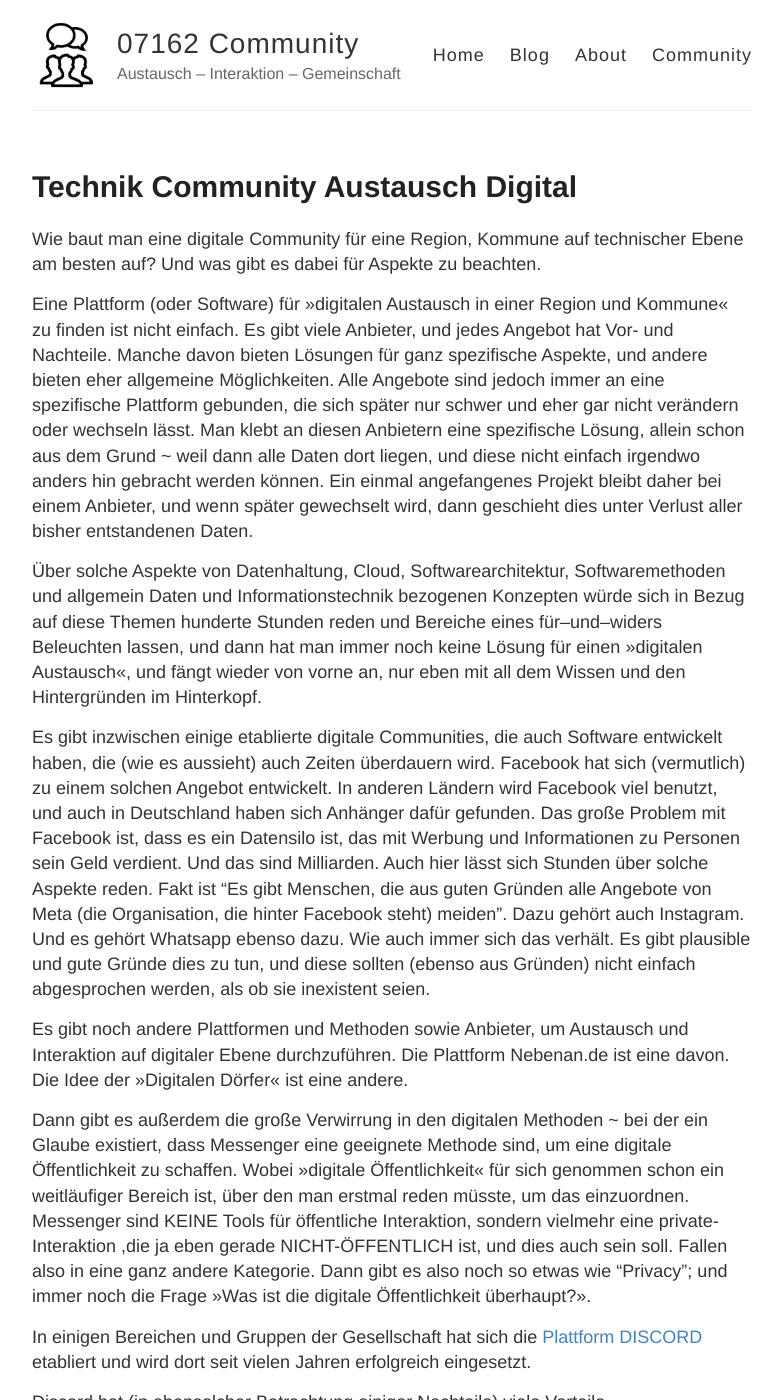
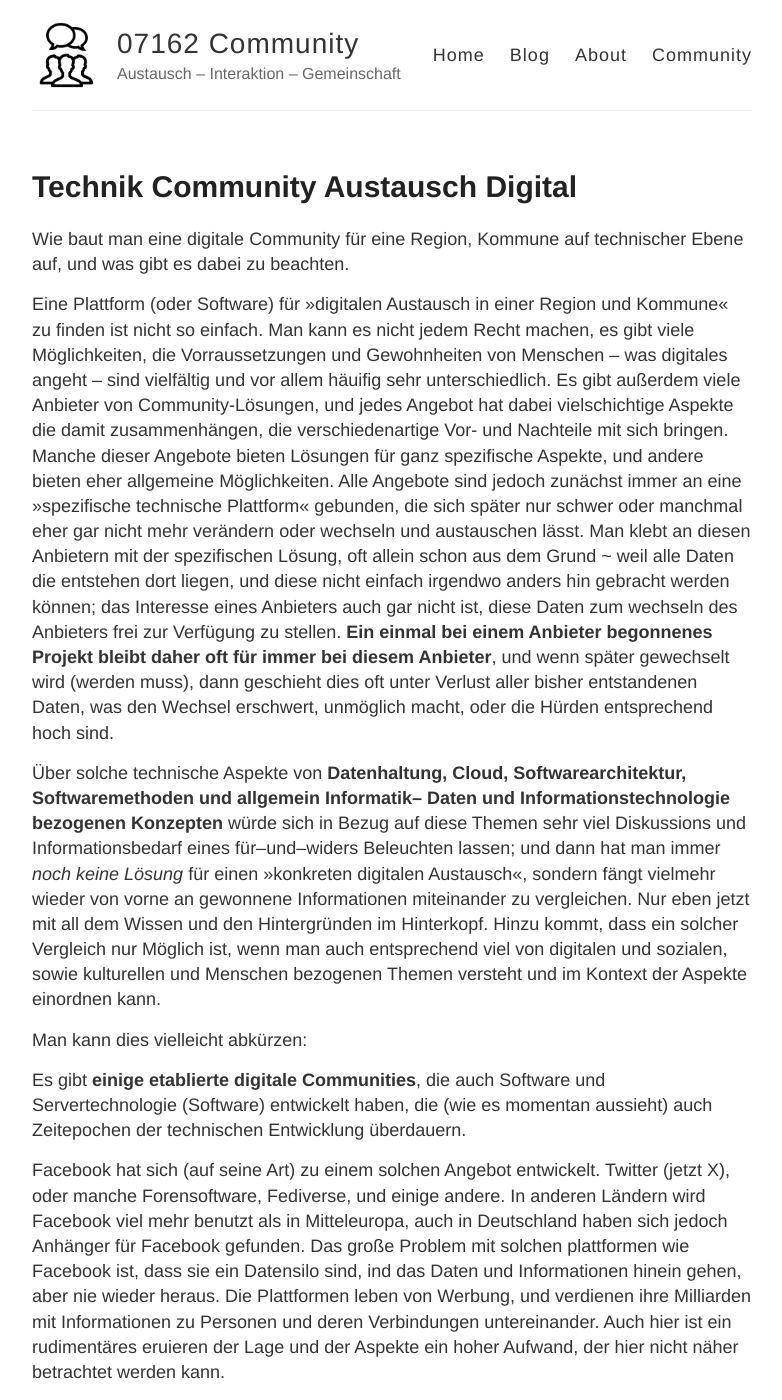
Before and after one commit to filstal/gingen, a Jekyll site: the page built from _posts/2024-09-09-technik-community-austausch-digital.md, in a window 1280 px wide and 1400 px high. Shown: the whole window, without its empty margins (248-1030 px from the left). Built offline with Jekyll 4.4.1, drawn with Linux system fonts in a browser that asks for light colours; our own code applies the rules of GitHub Pages for plain Markdown files; some of the changed text lies outside the part shown.

Commit message:
Update 2024-09-09-technik-community-austausch-digital.md

```diff
--- a/_posts/2024-09-09-technik-community-austausch-digital.md
+++ b/_posts/2024-09-09-technik-community-austausch-digital.md
@@ -1,34 +1,56 @@
-Wie baut man eine digitale Community für eine Region, Kommune auf technischer Ebene am besten auf? Und was gibt es dabei für Aspekte zu beachten.
+Wie baut man eine digitale Community für eine Region, Kommune auf technischer Ebene auf, und was gibt es dabei zu beachten.
 
-Eine Plattform (oder Software) für »digitalen Austausch in einer Region und Kommune« zu finden ist nicht einfach. Es gibt viele Anbieter, und jedes Angebot hat Vor- und Nachteile. Manche davon bieten Lösungen für ganz spezifische Aspekte, und andere bieten eher allgemeine Möglichkeiten. Alle Angebote sind jedoch immer an eine spezifische Plattform gebunden, die sich später nur schwer und eher gar nicht verändern oder wechseln lässt. Man klebt an diesen Anbietern eine spezifische Lösung, allein schon aus dem Grund \~ weil dann alle Daten dort liegen, und diese nicht einfach irgendwo anders hin gebracht werden können. Ein einmal angefangenes Projekt bleibt daher bei einem Anbieter, und wenn später gewechselt wird, dann geschieht dies unter Verlust aller bisher entstandenen Daten.
+Eine Plattform (oder Software) für »digitalen Austausch in einer Region und Kommune« zu finden ist nicht so einfach. Man kann es nicht jedem Recht machen, es gibt viele Möglichkeiten, die Vorraussetzungen und Gewohnheiten von Menschen – was digitales angeht – sind vielfältig und vor allem häuifig sehr unterschiedlich. Es gibt außerdem viele Anbieter von Community-Lösungen, und jedes Angebot hat dabei vielschichtige Aspekte die damit zusammenhängen, die verschiedenartige Vor- und Nachteile mit sich bringen. Manche dieser Angebote bieten Lösungen für ganz spezifische Aspekte, und andere bieten eher allgemeine Möglichkeiten. Alle Angebote sind jedoch zunächst immer an eine »spezifische technische Plattform« gebunden, die sich später nur schwer oder manchmal eher gar nicht mehr verändern oder wechseln und austauschen lässt. Man klebt an diesen Anbietern mit der spezifischen Lösung, oft allein schon aus dem Grund ~ weil alle Daten die entstehen dort liegen, und diese nicht einfach irgendwo anders hin gebracht werden können; das Interesse eines Anbieters auch gar nicht ist, diese Daten zum wechseln des Anbieters frei zur Verfügung zu stellen. **Ein einmal bei einem Anbieter begonnenes Projekt bleibt daher oft für immer bei diesem Anbieter**, und wenn später gewechselt wird (werden muss), dann geschieht dies oft unter Verlust aller bisher entstandenen Daten, was den Wechsel erschwert, unmöglich macht, oder die Hürden entsprechend hoch sind.
 
-Über solche Aspekte von Datenhaltung, Cloud, Softwarearchitektur, Softwaremethoden und allgemein Daten und Informationstechnik bezogenen Konzepten würde sich in Bezug auf diese Themen hunderte Stunden reden und Bereiche eines für–und–widers Beleuchten lassen, und dann hat man immer noch keine Lösung für einen »digitalen Austausch«, und fängt wieder von vorne an, nur eben mit all dem Wissen und den Hintergründen im Hinterkopf.
+Über solche technische Aspekte von **Datenhaltung, Cloud, Softwarearchitektur, Softwaremethoden und allgemein Informatik– Daten und Informationstechnologie bezogenen Konzepten** würde sich in Bezug auf diese Themen sehr viel Diskussions und Informationsbedarf eines für–und–widers Beleuchten lassen; und dann hat man immer *noch keine Lösung* für einen »konkreten digitalen Austausch«, sondern fängt vielmehr wieder von vorne an gewonnene Informationen miteinander zu vergleichen. Nur eben jetzt mit all dem Wissen und den Hintergründen im Hinterkopf. Hinzu kommt, dass ein solcher Vergleich nur Möglich ist, wenn man auch entsprechend viel von digitalen und sozialen, sowie kulturellen und Menschen bezogenen Themen versteht und im Kontext der Aspekte einordnen kann.
 
-Es gibt inzwischen einige etablierte digitale Communities, die auch Software entwickelt haben, die (wie es aussieht) auch Zeiten überdauern wird. Facebook hat sich (vermutlich) zu einem solchen Angebot entwickelt. In anderen Ländern wird Facebook viel benutzt, und auch in Deutschland haben sich Anhänger dafür gefunden. Das große Problem mit Facebook ist, dass es ein Datensilo ist, das mit Werbung und Informationen zu Personen sein Geld verdient. Und das sind Milliarden. Auch hier lässt sich Stunden über solche Aspekte reden. Fakt ist “Es gibt Menschen, die aus guten Gründen alle Angebote von Meta (die Organisation, die hinter Facebook steht) meiden". Dazu gehört auch Instagram. Und es gehört Whatsapp ebenso dazu. Wie auch immer sich das verhält. Es gibt plausible und gute Gründe dies zu tun, und diese sollten (ebenso aus Gründen) nicht einfach abgesprochen werden, als ob sie inexistent seien.
+Man kann dies vielleicht abkürzen:
 
-Es gibt noch andere Plattformen und Methoden sowie Anbieter, um Austausch und Interaktion auf digitaler Ebene durchzuführen. Die Plattform Nebenan.de ist eine davon. Die Idee der »Digitalen Dörfer« ist eine andere.
+Es gibt **einige etablierte digitale Communities**, die auch Software und Servertechnologie (Software) entwickelt haben, die (wie es momentan aussieht) auch Zeitepochen der technischen Entwicklung überdauern.
 
-Dann gibt es außerdem die große Verwirrung in den digitalen Methoden \~ bei der ein Glaube existiert, dass Messenger eine geeignete Methode sind, um eine digitale Öffentlichkeit zu schaffen. Wobei »digitale Öffentlichkeit« für sich genommen schon ein weitläufiger Bereich ist, über den man erstmal reden müsste, um das einzuordnen. Messenger sind KEINE Tools für öffentliche Interaktion, sondern vielmehr eine private-Interaktion ,die ja eben gerade NICHT-ÖFFENTLICH ist, und dies auch sein soll. Fallen also in eine ganz andere Kategorie. Dann gibt es also noch so etwas wie "Privacy"; und immer noch die Frage »Was ist die digitale Öffentlichkeit überhaupt?».
+Facebook hat sich (auf seine Art) zu einem solchen Angebot entwickelt. Twitter (jetzt X), oder manche Forensoftware, Fediverse, und einige andere. In anderen Ländern wird Facebook viel mehr benutzt als in Mitteleuropa, auch in Deutschland haben sich jedoch Anhänger für Facebook gefunden. Das große Problem mit solchen plattformen wie Facebook ist, dass sie ein Datensilo sind, ind das Daten und Informationen hinein gehen, aber nie wieder heraus. Die Plattformen leben von Werbung, und verdienen ihre Milliarden mit Informationen zu Personen und deren Verbindungen untereinander. Auch hier ist ein rudimentäres eruieren der Lage und der Aspekte ein hoher Aufwand, der hier nicht näher betrachtet werden kann.
+
+In Kurz: “Es gibt Menschen, die aus guten plausiblen Gründen alle Angebote von Meta (die Organisation, die hinter Facebook steht) meiden".
+
+Zu diesem Meiden gehört auch Instagram, und es gehört Whatsapp ebenso dazu. Wie auch immer sich das verhält, warum auch immer das so ist, es ist ein nicht zu vernachlässigender Fakt. Die plausiblen und guten Gründe sind zudem ausreichend »dies zu tun«, und vielmehr auch sie zu respektieren, und andere lösungen zu finden, die ausserhalb solcher Plattformen funktionieren.
+
+**Es gibt andere Plattformen, Möglichkeiten und Methoden sowie Anbieter, um Austausch und Interaktion auf digitaler Ebene durchzuführen.** Die Plattform Nebenan.de ist eine davon. Die Idee der »Digitalen Dörfer« ist eine andere. Die Vielfalt auch ausserhalb der Angebote der Firma Meta sind vielfältig und vielschichtig.
+
+Dann gibt es außerdem zudem noch die etablierte »Verwirrende Vorstellung« in den digitalen Methoden, dass Messenger eine geeignete Methode seien, um eine digitale Öffentlichkeit zu schaffen und diese öffentliche Kultur damit zu pflegen. *Wobei »digitale Öffentlichkeit« für sich genommen schon ein weitläufiger Bereich wäre, über den man erstmal reden müsste, um das einzuordnen.*
+**Messenger sind KEINE Tools für demokratisch orientierte öffentliche Interaktion**, sondern vielmehr eine **private-Interaktion** ,die ja eben gerade **NICHT-ÖFFENTLICH** ist; und dies ja auch so sein soll. Messenger fallen also in eine ganz andere Kategorie, als digitale Methoden des digitalen öffentlichen Austauschs. Und dann gibt es noch so etwas wie "digitale Privatheit"; und immer noch die selbe Frage von oben »Was ist die digitale Öffentlichkeit überhaupt?».
+
+## Um das ganze abzukürzen,
+
+denn über diese Aspekte würde sich noch sehr viel mehr erzählen lassen:
 
 In einigen Bereichen und Gruppen der Gesellschaft hat sich die [Plattform DISCORD](https://de.wikipedia.org/wiki/Discord) etabliert und wird dort seit vielen Jahren erfolgreich eingesetzt.
 
-Discord hat (in ebensolcher Betrachtung einiger Nachteile) viele Vorteile.
+**Discord** hat – aus einigen Betrachtungen heraus *einige Nachteile* –, jedoch aus anderen Betrachtungen angeschaut **sehr viele Vorteile**.
 
 - Es ist Kostenlos
 - Es gibt gute Clients (für jedes Betriebssystem)
-- Man kann es komplett im Browser bedienen, und es funktioniert auch
+- Man kann es komplett im Browser bedienen, und es funktioniert dort auch
 - Viele benutzen es bereits und sind mit der Bedienung vertraut
 - Es sind alle relevanten Funktionen vorhanden, und sie funktionieren auch
-- Sprachchat, private Interaktion, Forum-funktion, Chat, Austausch, verschiedene Kanäle, Themenbereiche, Vielfalt, Erweiterungen, Konfiguration \~ und so weiter
-- Einfache Bedienung  (wenn man sich mal dran gewöhnt hat)
-- KEINE WERBUNG
+- Sprachchat, private Interaktion, Forum-funktion, Chat, Austausch, verschiedene Kanäle, Themenbereiche, Vielfalt, Erweiterungen, Konfiguration ~ und so weiter
+- Einfache Bedienung  (wenn man sich mal an Besonderheiten gewöhnt hat)
+- **KEINE nervige WERBUNG**, niemand der mit Daten Geld verdient
+- Sehr viele unterschiedliche Communites
+- Wird an Schulen und auch an Universitäten eingesetzt
 
-All das ist bei Discord bereits fester Bestandteil des Angebots. Und wie schon erwähnt. Es kostet nichts.
+All das ist bei Discord bereits fester Bestandteil des **kostenlosen** Angebots.
 
-Sicherlich ist Discord nicht eintausend Prozent “DAS PERFEKTE FÜR ALLES”, weil es eben auch Nachteile gibt (die zu weit führen würden, jetzt hier erwähnend  einzubringen) \~ doch sie wiegen die Vorteile eben weit auf. Keine andere Software bietet eine solche Vielfalt, ist kostenlos, und gleichzeitig eine Software, die nicht in ein paar Jahren wieder verschwinden wird.
+Sicherlich ist Discord nicht eintausend Prozent “DAS PERFEKTE FÜR ALLES”, weil es eben auch Nachteile gibt (die zu weit führen würden, hier aufzuarbeiten), diese Nachteile wiegen jedoch die Vorteile bei weitem auf. Keine andere Software bietet eine solche Vielfalt, ist kostenlos, und gleichzeitig eine Software, die nicht in ein paar Jahren wieder verschwinden wird. Die Installation und das Ein
+ŕichten geht ebenfalls schnell. Eine Registrierung ist erforderlich zum benutzen, aber das ist kein Nachteil, das müsste man überall.
 
-Um es kurz zu machen:
+## Um es kurz zu machen:
 
 WIR haben uns aus all diesen Erwägungen (und noch mehr) heraus für den **Einsatz von DISCORD** als Plattform für Interaktion entschieden.
 
-Wer dazu noch mehr Daten und Informationen haben möchte, der kann nachfragen bei den Organisatoren, dann kann dazu Austausch entstehen.
+Wer dazu noch mehr Daten und Informationen haben möchte, der kann nachfragen bei den Organisatoren; man kann darüber reden, und sich austauschen. Wir freuen uns darüber.
+
+## Transparenz
+
+Dieser Text wird aus Gründen der Transparenz zur Verfügung gestellt.
+
+2024-09-13
```
